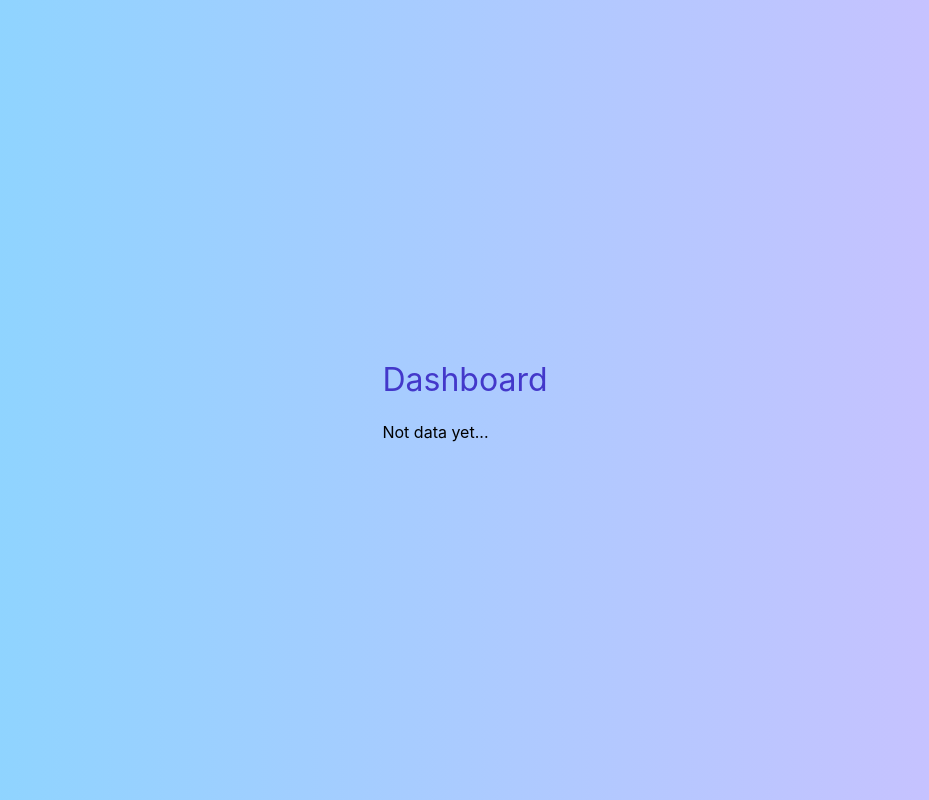
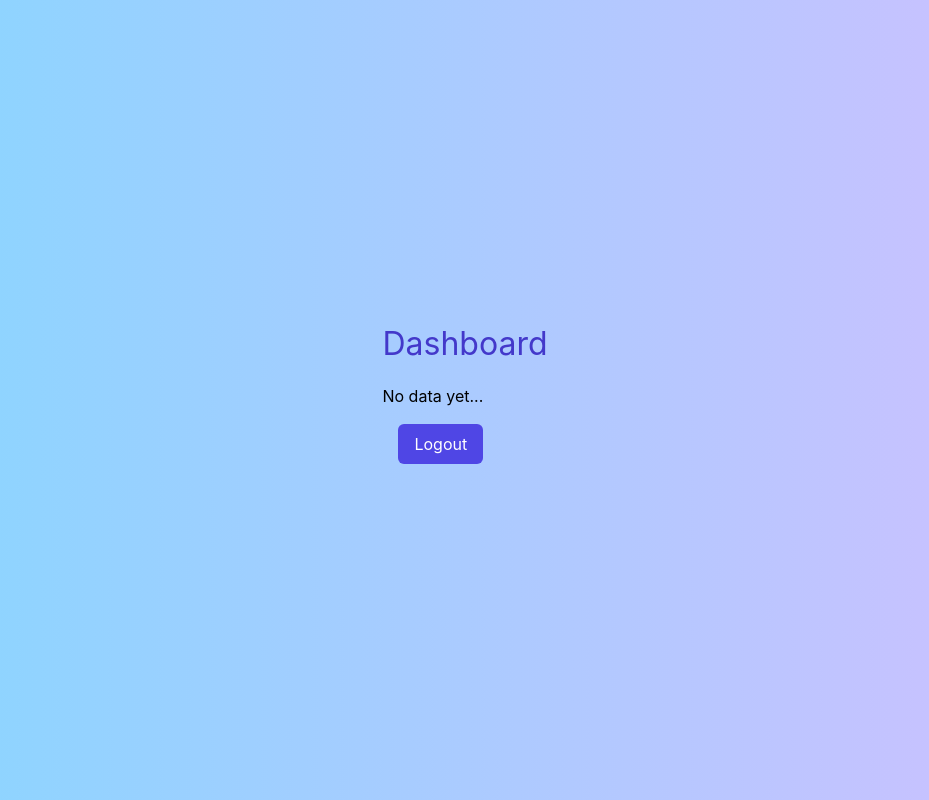
Before and after one commit to chris251190/finflow, a Next.js app: page /dashboard in a window 1280 px wide. Shown: the whole page, without its empty margins (175-1104 px from the left). Built offline with nearby package versions, Linux system fonts and the light colour scheme; no server answers; the database is empty; sample sign-in values are in the browser's storage.

Commit message:
add logout button

```diff
--- a/components/FinancialDashboard.tsx
+++ b/components/FinancialDashboard.tsx
@@ -27,7 +27,7 @@ const FinancialDashboard: React.FC = () => {
     }, [session]);
 
     if (!financialData) {
-        return <div>Not data yet...</div>;
+        return <div>No data yet...</div>;
     }
 
     return (
--- a/pages/dashboard.tsx
+++ b/pages/dashboard.tsx
@@ -1,11 +1,29 @@
-import React from 'react';
+import React, { useEffect } from 'react';
+import { useSession } from 'next-auth/react';
+import { useRouter } from 'next/router';
 import FinancialDashboard from '../components/FinancialDashboard';
+import { signOut } from 'next-auth/react';
+
 
 const DashboardPage: React.FC = () => {
+  const { data: session, status } = useSession();
+  const router = useRouter();
+
+  useEffect(() => {
+    if (status !== "loading" && !session) {
+        router.push('/login');
+    }
+  }, [session, status, router]);
+
+  if (status === "loading") {
+    return <div>Loading...</div>;
+  }
+
   return (
     <div>
       <h1>Dashboard</h1>
       <FinancialDashboard />
+      <button onClick={() => signOut()}>Logout</button>
     </div>
   );
 };
```
